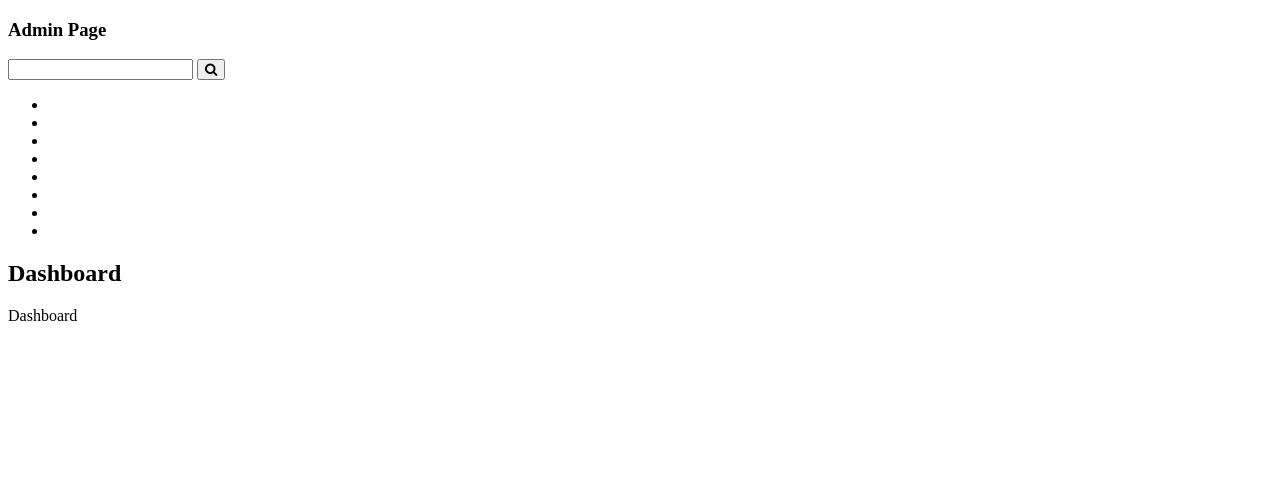
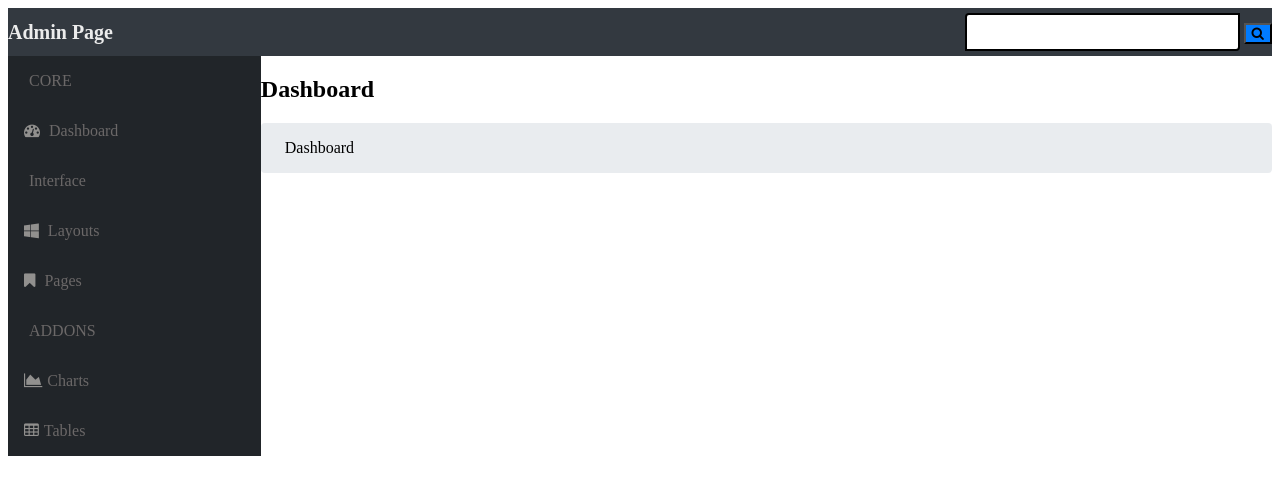
Before and after one commit to Fatrai1/project-css3-002-admin-template, a plain HTML site: page index.html in a window 1280 px wide. Drawn offline with Linux system fonts and the light colour scheme.

Commit message:
nav majdnem jó

```diff
--- a/css/style.css
+++ b/css/style.css
@@ -1,3 +1,104 @@
 * {
     box-sizing: border-box;
 }
+.header--dark {
+    display: flex;
+    justify-content: space-between;
+    align-items: center;
+    background-color: rgb(51, 57, 64);
+    color: rgb(236, 236, 236);
+    height: 3rem;
+}
+
+.header__title {
+
+    font-size: 1.25rem;
+}
+
+.header__search {
+
+    display: inline;
+    float: right;
+}
+
+.search__input {
+    border: 2px solid;
+    border-radius: 4px 0 4px 0;
+    font-size: 1.2rem;
+    padding: 0.375rem 0.75rem 0.375rem 0.75rem;
+    transition: border 0.15s ease-out;
+}
+.search__input:focus {
+    border-color: rgb(128, 189, 255);
+}
+
+.search__btn {
+    background-color: rgb(0, 123, 255);
+}
+.main {
+    display: flex;
+}
+.main__aside {
+    flex-basis: 20vw;
+    margin: 0;
+    padding: 0;
+}
+.main__nav {
+    background-color: rgb(33, 37, 41);
+}
+.nav__ul {
+    margin: 0;
+    padding: 0;
+    list-style: none;
+}
+.nav__ul li {
+    padding: 1rem;
+    color: rgb(145, 144, 142);
+
+}
+.nav__ul a {
+    color: rgb(107, 104, 104);
+    padding-left: 5px;
+    text-decoration: none;
+}
+.nav__ul li:hover {
+    background-color: rgb(72, 78, 83);
+    color: white;
+}
+.nav__ul a:hover{
+    color: white;
+
+}
+.content {
+    flex-basis: 80vw;
+
+
+}
+.main__breadcrumb {
+    background-color: rgb(233, 236, 239);
+    border-radius: .25rem;
+    padding: 1rem 1.5rem;
+}
+.main__cards {
+
+}
+
+.card__top {
+    border-radius: 0.25rem 0.25rem 0 0;
+}
+.card__bottom {
+    border-radius: 0 0 0.25rem 0.25rem;
+}
+
+.main__card--blue {
+    background-color: rgb(0, 123, 255);
+}
+.main__card--yellow {
+    background-color: rgb(255, 193, 7);
+}
+.main__card--green {
+    background-color: rgb(40, 167, 69);
+}
+.main__card--red {
+    background-color: rgb(220, 53, 69);
+}
--- a/index.html
+++ b/index.html
@@ -11,22 +11,22 @@
     <header class="header--dark">
         <h3 class="header__title">Admin Page</h3>
         <div class="header__search">
-            <input class="header__search" type="text">
+            <input class="search__input" type="text">
             <button class="search__btn"><span><i class="fa fa-search"></i></span></button>
         </div>
     </header>
-    <main>
-        <aside>
+    <main class="main">
+        <aside class="main__aside">
             <nav class="main__nav">
                 <ul class="nav__ul">
-                    <li></li>
-                    <li></li>
-                    <li></li>
-                    <li></li>
-                    <li></li>
-                    <li></li>
-                    <li></li>
-                    <li></li>
+                    <li><a href="">CORE</a></li>
+                    <li><i class="fa fa-tachometer" aria-hidden="true"></i><a href="#">  Dashboard</a></li>
+                    <li><a href="#">Interface</a></li>
+                    <li><i class="fa fa-windows" aria-hidden="true"></i><a href="#">  Layouts</a></li>
+                    <li><i class="fa fa-bookmark" aria-hidden="true"></i><a href=""> Pages</a></li>
+                    <li><a href="">ADDONS</a></li>
+                    <li><i class="fa fa-area-chart" aria-hidden="true"></i><a href="">Charts</a></li>
+                    <li><i class="fa fa-table" aria-hidden="true"></i><a href="">Tables</a></li>
                 </ul>
             </nav>
         </aside>
```
